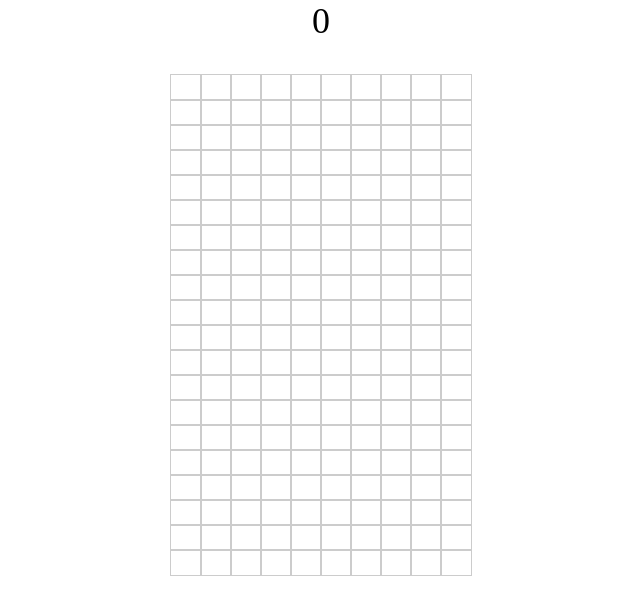
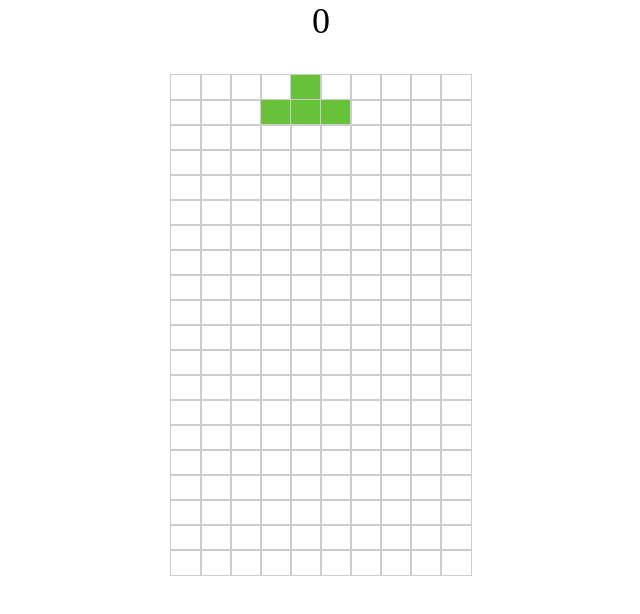
Before and after one commit to KwangminNam/tetrisJS, a plain HTML site: page index.html in a window 1280 px wide. Shown: the whole page, without its empty margins (319-959 px from the left). Drawn offline with Linux system fonts and the light colour scheme.

Commit message:
tetris jsfile

```diff
--- a/main.js
+++ b/main.js
@@ -1,12 +1,58 @@
 const playground = document.querySelector('.playground > ul');
 
-for(let i = 0; i < 20; i++){
+// setting
+const GAME_ROWS = 20;
+const GAME_COLS = 10;
+
+let score = 0;
+let durantion =500;
+let downInterval;
+let tempMovingItem;
+
+const BLOCKS = {
+  tree:[
+    [[2,1],[0,1],[1,0],[1,1]],
+    [],
+    [],
+    [],
+  ]
+}
+
+const movingItem = {
+  type : "tree",
+  direction : 0,
+  top:0,
+  left:3,
+}
+
+// functions
+function init(){
+  tempMovingItem = { ...movingItem };
+  for(let i = 0; i < GAME_ROWS; i++){
+    prependNewLine();
+  }
+  renderBlocks();
+}
+
+function prependNewLine(){
   const li = document.createElement('li');
   const ul = document.createElement('ul');
-  for(let j = 0 ; j < 10; j++){
+  for(let j = 0 ; j < GAME_COLS; j++){
     const matrix = document.createElement('li');
     ul.prepend(matrix);
   }
   li.prepend(ul)
   playground.prepend(li);
 }
+
+function renderBlocks(){
+  const {type , direction , top , left} = tempMovingItem;
+  BLOCKS[type][direction].forEach(block=>{
+    const x = block[0] + left;
+    const y = block[1];
+    const target = playground.childNodes[y].childNodes[0].childNodes[x];
+    target.classList.add(type);
+  })
+}
+
+init();
--- a/style.css
+++ b/style.css
@@ -31,3 +31,6 @@ body{
   height: 25px;
   outline: 1px solid #ccc;
 }
+.tree{
+  background-color: #67c23a;
+}
```
